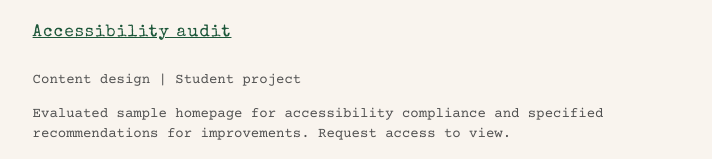
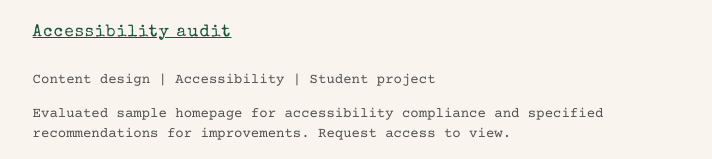
Before and after one commit to pulchrit/melissalafranchise, a Next.js app: page /portfolio in a window 1280 px wide. Shown: the part 166-325 px from the top of the page, without its empty margins (283-995 px from the left). Built offline with nearby package versions, Linux system fonts and the light colour scheme.

Commit message:
Add accessibility facet

```diff
--- a/constants/constants.js
+++ b/constants/constants.js
@@ -335,7 +335,7 @@ export const portfolioData = [
     ],
     title: 'Accessibility audit',
     code: 'Evaluated sample homepage for accessibility compliance and specified recommendations for improvements. Request access to view.',
-    type: `Content design ${PIPE} Student project`,
+    type: `Content design ${PIPE} Accessibility ${PIPE} Student project`,
     href: 'https://docs.google.com/presentation/d/1l7O8D2QsvCJi8FTWhy_3bPGvEZz9lWOPgDf__fW-AoM/edit?usp=drive_link',
     challenge:
       'Perform an accessibility audit on an example site and make recommendations for updates to achieve Web Content Accessibility Guidelines (WCAG) compliance.',
```
